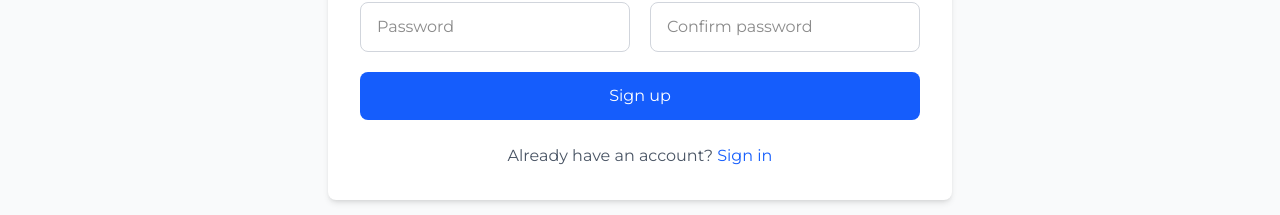
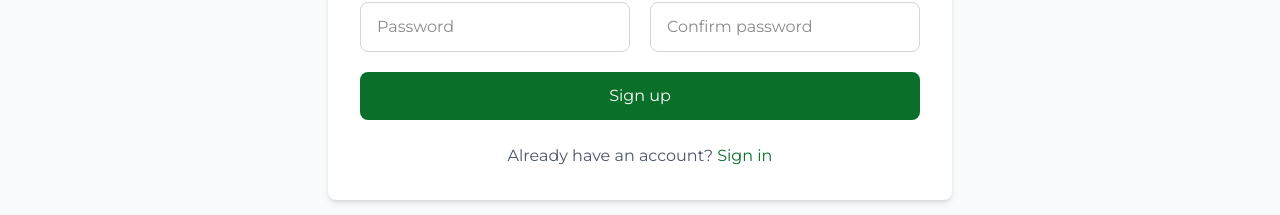
Before and after one commit to aitechdev79/sus_agri_mekong, a Next.js app: page /en/auth/signup in a window 1280 px wide. Shown: the part 457-672 px from the top of the page. Built offline with nearby package versions, Linux system fonts and the light colour scheme; no server answers.

Commit message:
Update signup theme colors

```diff
--- a/src/app/[locale]/auth/signup/page.tsx
+++ b/src/app/[locale]/auth/signup/page.tsx
@@ -329,7 +329,7 @@ export default function SignUpPage() {
               <button
                 type="submit"
                 disabled={isLoading}
-                className="w-full rounded-lg bg-blue-600 py-3 font-medium text-white transition-colors hover:bg-blue-700 disabled:opacity-60"
+                className="w-full rounded-lg bg-[#0A7029] py-3 font-medium text-white transition-colors hover:bg-[#086325] disabled:opacity-60"
               >
                 {isLoading ? text.signingUp : text.signUp}
               </button>
@@ -337,7 +337,7 @@ export default function SignUpPage() {
 
             <div className="mt-6 text-center text-gray-600">
               {text.hasAccount}{' '}
-              <Link href={`/${locale}/auth/signin`} className="font-medium text-blue-600 hover:text-blue-700">
+              <Link href={`/${locale}/auth/signin`} className="font-medium text-[#0A7029] hover:text-[#086325]">
                 {text.signIn}
               </Link>
             </div>
```
